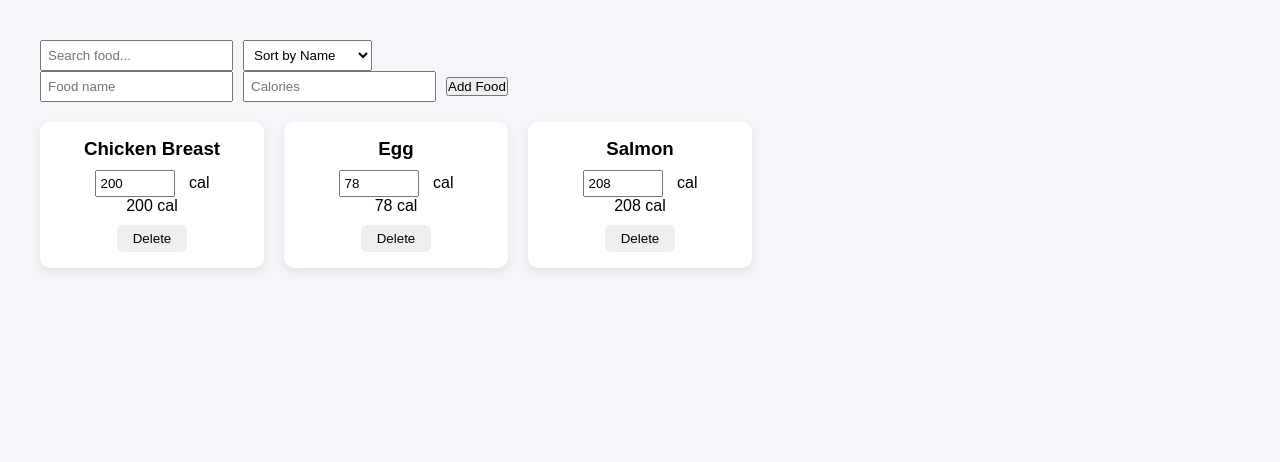
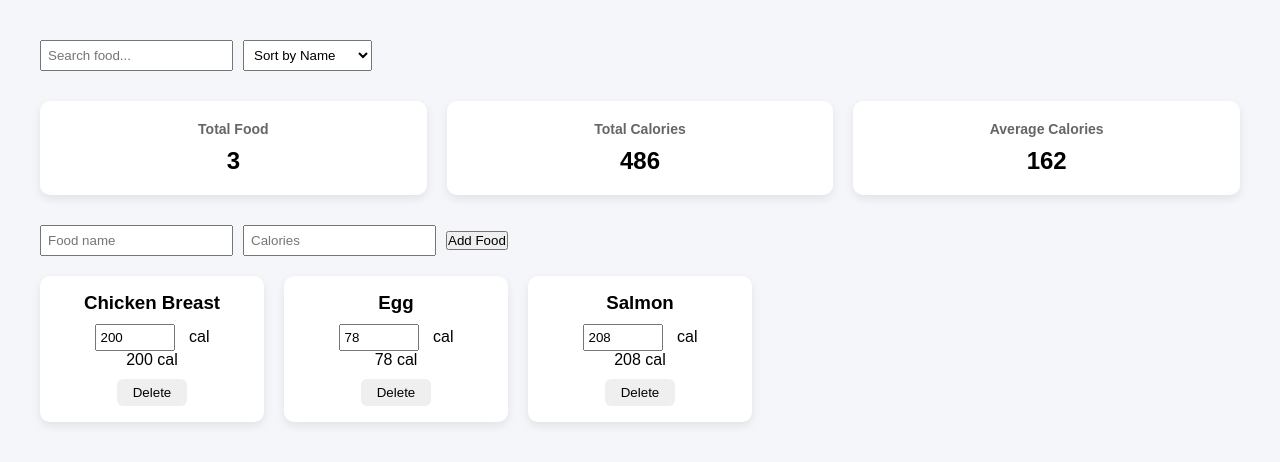
Before and after one commit to tranthituongvy/fitfuel, a React (Vite) app: page / in a window 1280 px wide. Shown: the top 462 px of the page. Built offline with nearby package versions, Linux system fonts and the light colour scheme.

Commit message:
Day 16 - Dashboard

```diff
--- a/package.json
+++ b/package.json
@@ -11,8 +11,7 @@
   },
   "dependencies": {
     "react": "^19.2.0",
-    "react-dom": "^19.2.0",
-    "sass": "^1.98.0"
+    "react-dom": "^19.2.0"
   },
   "devDependencies": {
     "@eslint/js": "^9.39.1",
@@ -23,6 +22,7 @@
     "eslint-plugin-react-hooks": "^7.0.1",
     "eslint-plugin-react-refresh": "^0.4.24",
     "globals": "^16.5.0",
+    "sass": "^1.98.0",
     "vite": "^7.3.1"
   }
 }
--- a/src/pages/Home.jsx
+++ b/src/pages/Home.jsx
@@ -34,6 +34,15 @@ function Home() {
     setCalories("");
    }
 
+   const totalFoods = foods.length;
+
+   const totalCalories = foods.reduce((sum, food) => {
+    return sum + food.calories;
+   }, 0);
+
+   const averageCalories =
+    totalFoods === 0 ? 0 : Math.round(totalCalories / totalFoods);
+
    return (
     <div className="home-container">
       <input
@@ -50,6 +59,25 @@ function Home() {
         <option value="name">Sort by Name</option>
         <option value="calories">Sort by Calories</option>
       </select>
+
+      <div className="dashboard">
+
+        <div className="stat-card">
+          <h4>Total Food</h4>
+          <p>{totalFoods}</p>
+        </div>
+
+        <div className="stat-card">
+          <h4>Total Calories</h4>
+          <p>{totalCalories}</p>
+        </div>
+
+        <div className="stat-card">
+          <h4>Average Calories</h4>
+          <p>{averageCalories}</p>
+        </div>
+
+      </div>
 
       <div className="food-form">
           <input type="text"
--- a/src/styles/_layout.scss
+++ b/src/styles/_layout.scss
@@ -14,3 +14,29 @@
     gap: 20px;
     margin-top: 20px;
 }
+
+.dashboard {
+    display: grid;
+    grid-template-columns: repeat(3, 1fr);
+    gap: 20px;
+    margin: 30px 0;
+}
+
+.stat-card {
+    background: $card-bg;
+    padding: 20px;
+    border-radius: $radius;
+    text-align: center;
+    box-shadow: $shadow;
+
+    h4 {
+        margin-bottom: 10px;
+        font-size: 14px;
+        color: #666;
+    }
+
+    p {
+        font-size: 24px;
+        font-weight: 700;
+    }
+}
```
Also changed, not shown: 1 other file (tests, documents, lock files or other folders).
